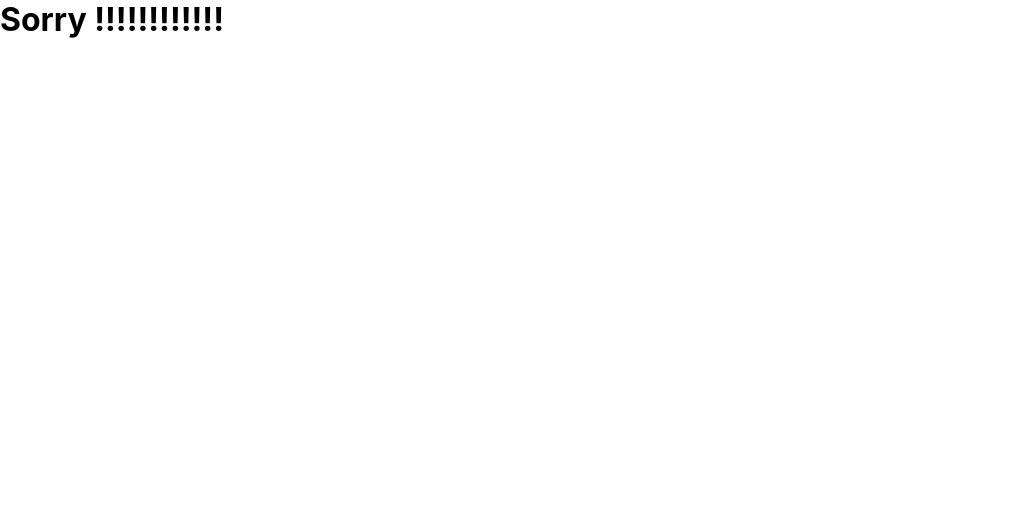
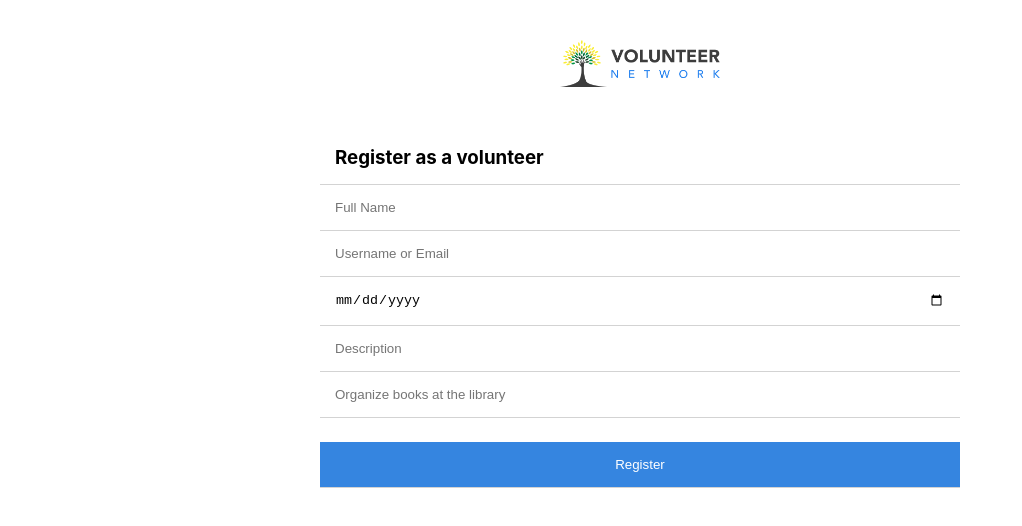
Before and after one commit to Mutasim-Shatil/volunteer-network, a React (Create React App) app: page /register in a window 1280 px wide. Shown: the top 526 px of the page, without its empty margins (0-1022 px from the left). Built offline with nearby package versions, Linux system fonts and the light colour scheme.

Commit message:
get data from register from

```diff
--- a/src/App.js
+++ b/src/App.js
@@ -5,6 +5,7 @@ import Home from "./components/Home/Home";
 import Login from "./components/Login/Login";
 import { createContext, useState } from "react";
 import NoMatch from "./components/NoMatch";
+import RegisterForm from "./components/RegisterForm/RegisterForm";
 
 export const UserContext = createContext();
 
@@ -21,6 +22,9 @@ function App() {
           <Route path="/login">
             <Login />
           </Route>
+          <Route path="/register">
+            <RegisterForm />
+          </Route>
           <Route path="*">
             <NoMatch />
           </Route>
--- /dev/null
+++ b/src/components/RegisterForm/RegisterForm.css
@@ -0,0 +1,19 @@
+.register {
+    display: flex;
+    flex-direction: column;
+    justify-content: center;
+}
+.register__input {
+    width: 50%;
+    margin: 0 auto;
+    padding: 15px;
+    border: none;
+    border-bottom: 1px solid lightgrey;
+
+}
+.register__input-btn {
+    color: white;
+    background-color: rgb(53, 133, 224);
+    cursor: pointer;
+    margin-top: 1.5rem;
+}
--- /dev/null
+++ b/src/components/RegisterForm/RegisterForm.js
@@ -0,0 +1,72 @@
+import React, { useState } from "react";
+import navbarLogo from "../../logos/navbar-logo.png";
+import "./RegisterForm.css";
+
+const RegisterForm = () => {
+    const [register, setRegister] = useState({
+        name: "",
+        email: "",
+        date: "",
+        description: "",
+        category: "",
+    })
+    const handleInput = (e) => {
+        const allRegister = {...register}
+        allRegister[e.target.name] = e.target.value
+        setRegister(allRegister)
+    }
+    console.log(register);
+  return (
+    <div className="register-form">
+      <div className="login">
+        <div className="login__header">
+          <img src={navbarLogo} alt="" />
+        </div>
+      </div>
+      <div className="register">
+        <h3 className="register__input">Register as a volunteer</h3>
+        <input
+          className="register__input"
+          type="text"
+          placeholder="Full Name"
+          onBlur={handleInput}
+          name="name"
+        />
+        <input
+          className="register__input"
+          type="text"
+          placeholder="Username or Email"
+          onBlur={handleInput}
+          name="email"
+        />
+        <input
+          className="register__input"
+          type="date"
+          placeholder="Date"
+          onBlur={handleInput}
+          name="date"
+        />
+
+        <input
+          className="register__input"
+          type="text"
+          placeholder="Description"
+          onBlur={handleInput}
+          name="description"
+        />
+        <input
+          className="register__input"
+          type="text"
+          placeholder="Organize books at the library"
+          onBlur={handleInput}
+          name="category"
+        />
+        <button className="register__input register__input-btn">
+          Register
+        </button>
+      </div>
+    </div>
+  );
+};
+
+export default RegisterForm;
```
